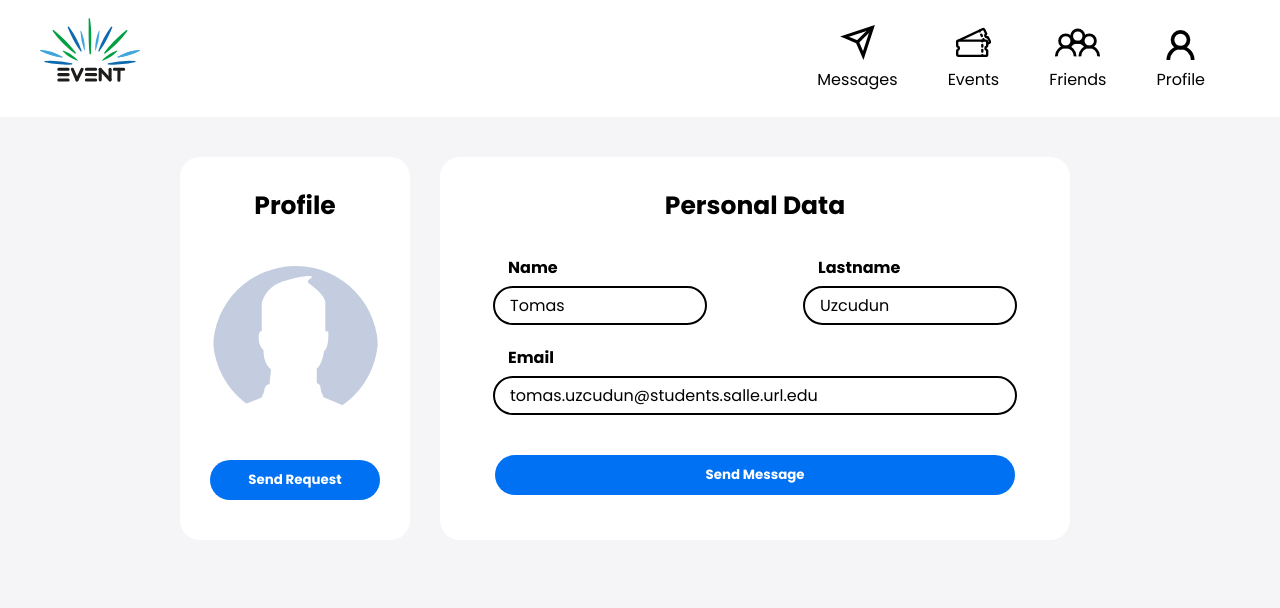
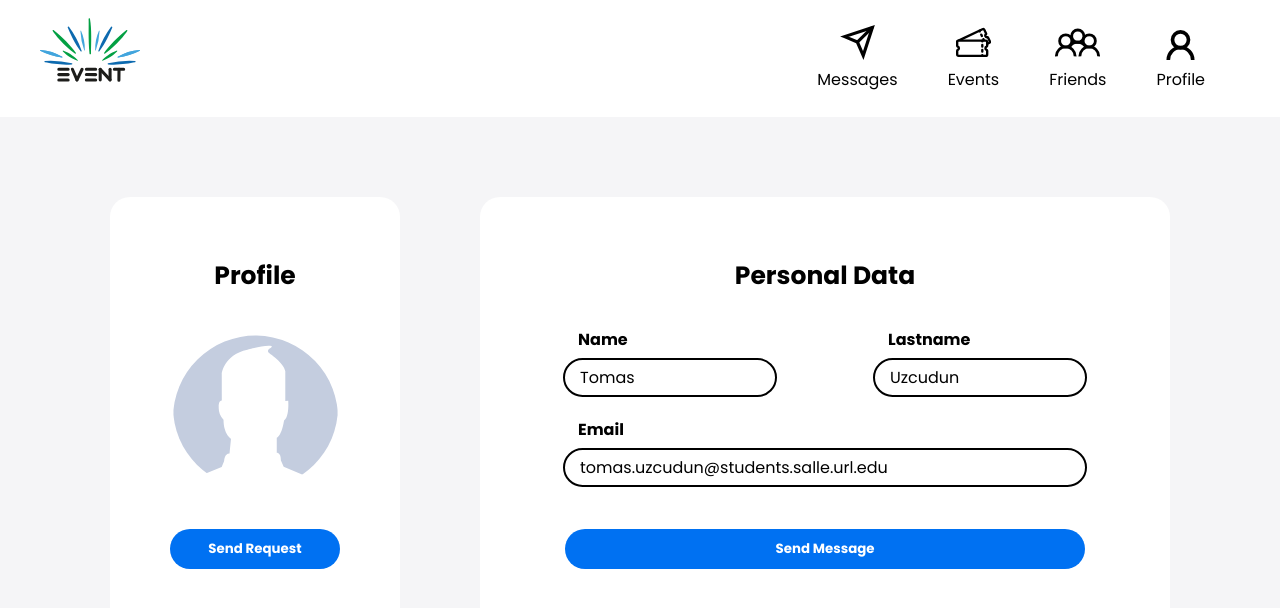
Before and after one commit to OkhaiBroh/PW1-G8, a Vue app: page /other-profile in a window 1280 px wide. Shown: the top 608 px of the page. Built offline with nearby package versions, Linux system fonts and the light colour scheme.

Commit message:
Other profile to FHD

```diff
--- a/src/views/OtherProfileView.vue
+++ b/src/views/OtherProfileView.vue
@@ -1,20 +1,16 @@
 <template>
-  <div class="background">
   <div class="general-container">
-      <section class="profile-section">
-        <div class="profile-panel">
-          <p class="profile-title">Profile</p>
+    <section class="profile-section panel">
+      <p class="profile-title title">Profile</p>
       <img
         class="ppic"
         src="../assets/icons/ico_profile_default.svg"
         alt="profile pic"
       />
       <button class="send-request-btn">Send Request</button>
-        </div>
     </section>
-      <section class="data-section">
-        <div class="data-panel">
-          <p class="personal-data-title">Personal Data</p>
+    <section class="data-section panel">
+      <p class="personal-data-title title">Personal Data</p>
       <div class="user-data">
         <div class="user-name-lastname">
           <div class="user-name-input">
@@ -34,64 +30,50 @@
         </div>
       </div>
       <button class="send-message-btn">Send Message</button>
-        </div>
     </section>
-    </div>
   </div>
 </template>
 
 <style scoped>
-html,
-body {
-  margin: 0px;
+
+.general-container {
   height: 100%;
+  display: flex;
+
+  flex-direction: row;
+  justify-content: center;
+
+  padding: 80px;
 }
 
-.background {
-  background-color: var(--gray_color);
+.panel {
+  height: 75%;
   display: flex;
-  justify-content: center;
-  height: 100vh;
+
+  flex-direction: column;
+  align-items: center;
+  justify-content: space-between;
+
+  border-radius: 20px;
+  background-color: white;
+
+  padding: 40px 60px 40px 60px;
 }
 
-.general-container {
-  width: fit-content;
-  height: fit-content;
-  display: flex;
-  flex-direction: row;
+.title {
+  font-weight: 900;
+  font-size: 25px;
+
+  margin-top: 20px;
+  margin-bottom: 30px;
 }
 
 /*************************
       PROFILE
 **************************/
 
-.profile-section,
-.data-section {
-  display: flex;
-  justify-content: space-between;
-
-  margin-top: 40px;
-  margin-right: 30px;
-}
-
-.profile-panel,
-.data-panel {
-  display: flex;
-  flex-direction: column;
-  align-items: center;
-
-  border-radius: 20px;
-
-  background-color: white;
-  padding: 30px 30px 10px 30px;
-}
-
-.profile-title,
-.personal-data-title {
-  font-weight: 900;
-  font-size: 25px;
-
-  margin-bottom: 30px;
+.profile-section {
+  margin-right: 80px;
 }
 
 .ppic {
@@ -105,7 +87,7 @@ body {
   font-weight: 700;
   height: 40px;
   width: 170px;
-  margin: 40px 0 30px 0;
+  margin: 40px 0 60px 0;
 }
 
 /*************************
@@ -117,7 +99,7 @@ body {
   font-weight: 700;
   height: 40px;
   width: 520px;
-  margin: 40px 25px 30px 25px;
+  margin: 40px 25px 60px 25px;
 }
 
 .user-name-lastname {
```
Lines whose indentation alone changed are shown as unchanged.
